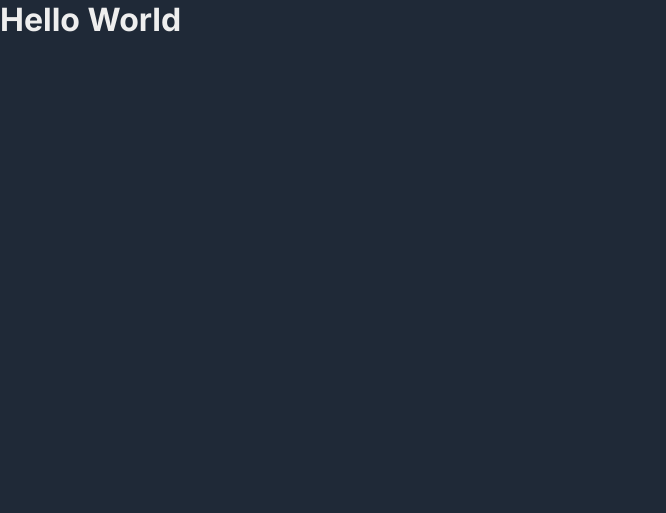
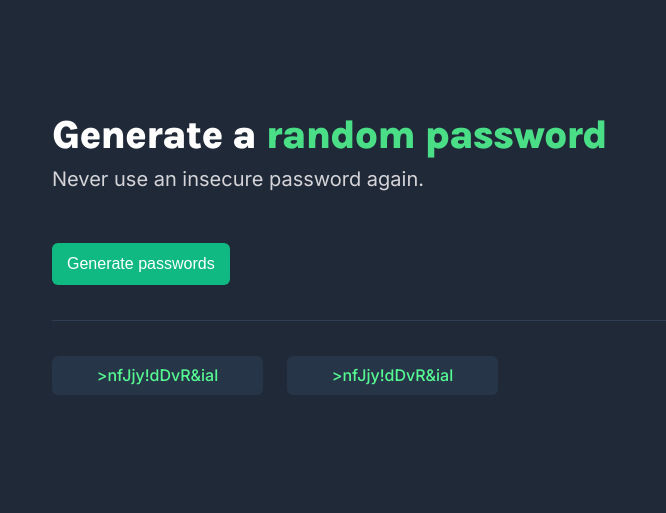
Before and after one commit to alermlv/password-generator, a website built with Vite: page index.html in a window 1280 px wide. Shown: the whole page, without its empty margins (0-666 px from the left). Built offline with nearby package versions, Linux system fonts and the light colour scheme.

Commit message:
add basic html and styles

```diff
--- a/index.css
+++ b/index.css
@@ -1,6 +1,84 @@
+* {
+    box-sizing: border-box;
+}
+
 body {
     margin: 0;
     font-family: Inter, sans-serif;
-    color: #EEEEEE;
+    font-size: 20px;
+    font-weight: 400;
+    line-height: 28px;
+    color: #FFF;
     background-color: #1F2937;
 }
+
+h1, p {
+    margin: 0;
+}
+
+.container {
+    display: flex;
+    flex-direction: column;
+    padding: 115px 52px;
+}
+
+h1 {
+    font-family: Karla, sans-serif;
+    font-size: 40px;
+    line-height: 40px;
+    letter-spacing: -1px;
+}
+
+h1 span {
+    color: #4ADF86;
+}
+
+button {
+    border: none;
+    background-color: transparent;
+    cursor: pointer;
+    width: fit-content;
+}
+
+.generator-subtitle {
+    margin-top: 10px;
+    color: #D5D4D8;
+}
+
+.generate-button {
+    background-color: #10B981;
+    font-size: 16px;
+    font-weight: 500;
+    line-height: 24px;
+    padding: 9px 15px;
+    border-radius: 6px;
+    margin-top: 50px;
+    color: #FFF;
+}
+
+.line {
+    height: 1px;
+    border: 0;
+    border-top: 1px solid #2F3E53;
+    margin: 35px 0 0;
+    padding: 0;
+}
+
+.generator-results {
+    display: flex;
+    gap: 24px;
+    margin-top: 35px;
+}
+
+.generator-result {
+    width: 211px;
+    height: 39px;
+    background-color: #273549;
+    border-radius: 6px;
+    color: #55F991;
+    text-align: center;
+    font-size: 16px;
+    font-weight: 500;
+    line-height: 39px;
+    cursor: pointer;
+}
--- a/index.html
+++ b/index.html
@@ -9,7 +9,16 @@
     <link rel="stylesheet" href="index.css" />
   </head>
   <body>
-    <h1>Hello World</h1>
+    <div class="container">
+        <h1>Generate a <span>random password</span></h1>
+        <p class="generator-subtitle">Never use an insecure password again.</p>
+        <button class="generate-button">Generate passwords</button>
+        <hr class="line">
+        <div class="generator-results">
+            <div class="generator-result">>nfJjy!dDvR&ial</div>
+            <div class="generator-result">>nfJjy!dDvR&ial</div>
+        </div>
+    </div>
     <script src="index.js"></script>
   </body>
 </html>
```
